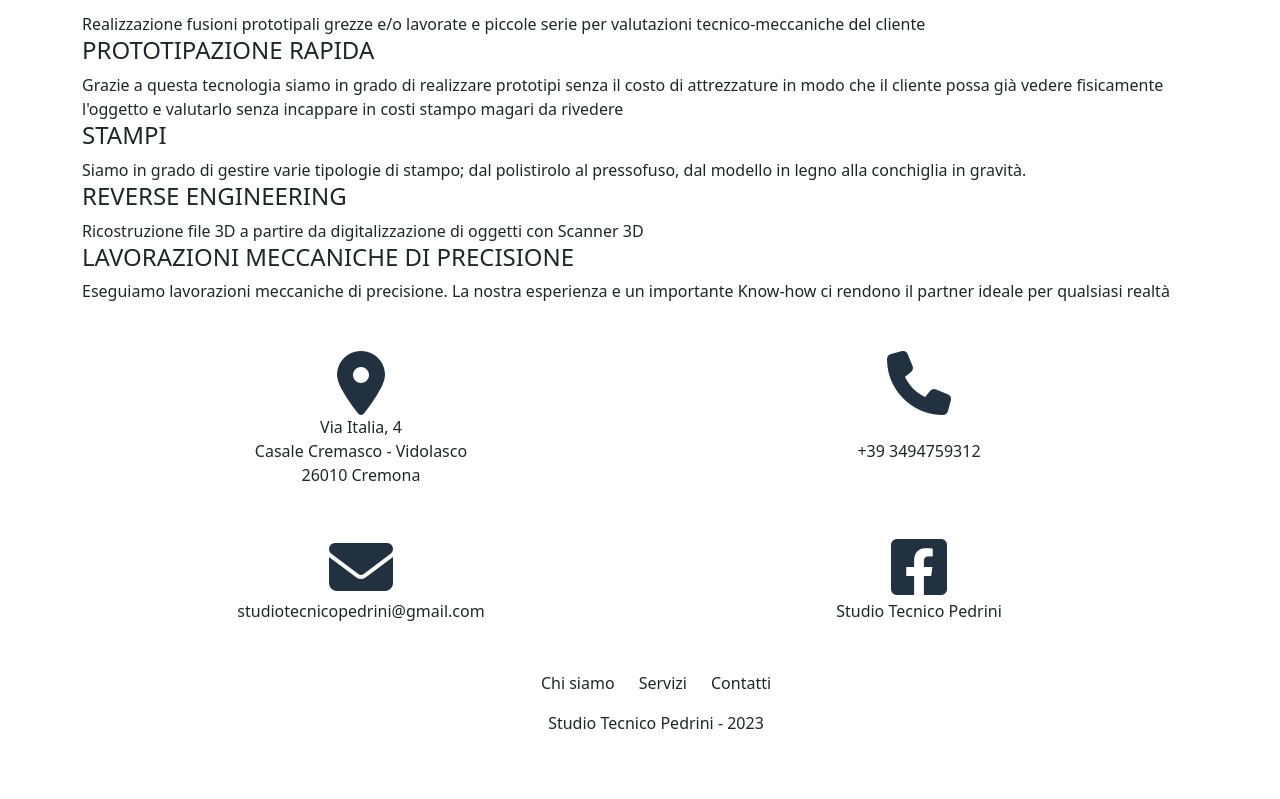
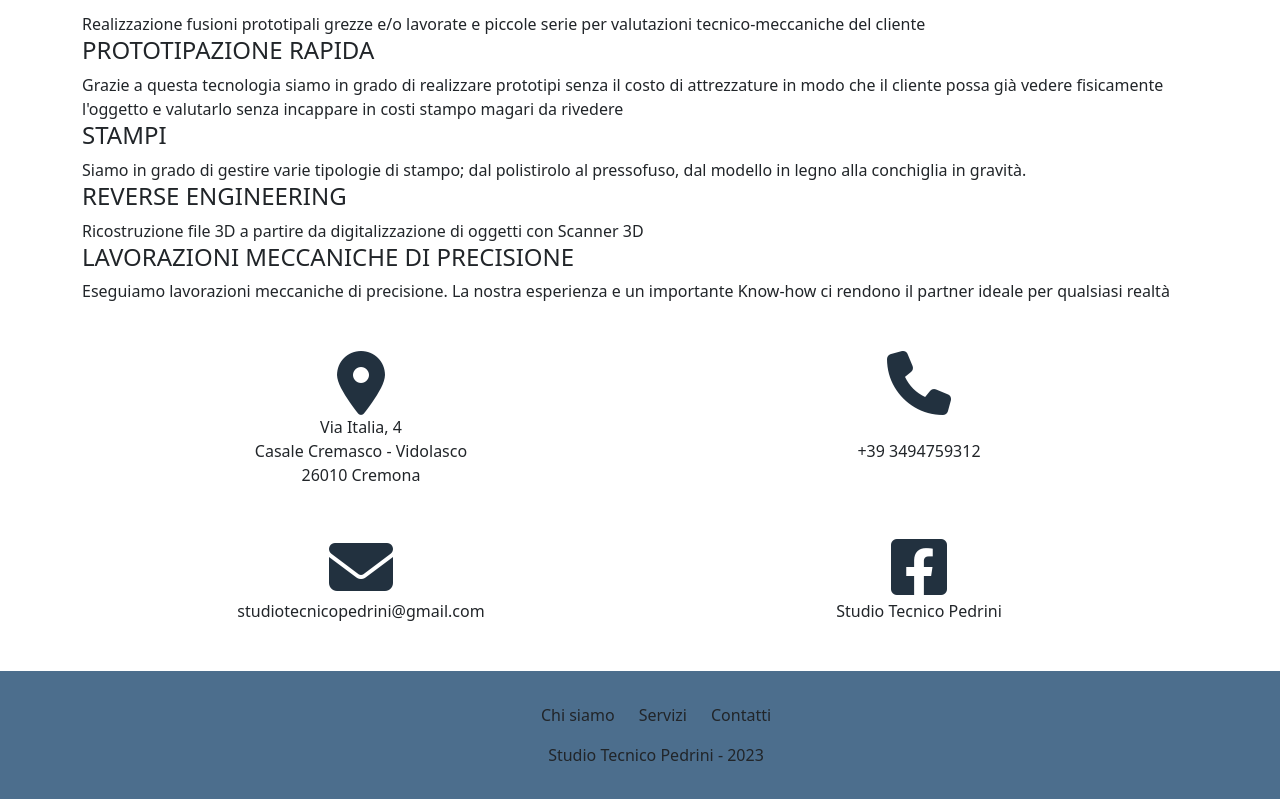
Before and after one commit to gluke0/studio-tecnico-pm, a Vue app: page / in a window 1280 px wide. Shown: the part 544-1343 px from the top of the page. Before the commit the page ends 1295 px from the top, so only its background shows below. Built offline with nearby package versions, Linux system fonts and the light colour scheme.

Commit message:
footer background

```diff
--- a/src/components/footer.vue
+++ b/src/components/footer.vue
@@ -13,9 +13,9 @@ export default {
 </script>
 
 <template>
-  <div class="container">
-    <div class="">
-      <div>
+  <div class="">
+    <div class="foot">
+      <div class="">
         <ul class="d-flex justify-content-center">
           <li><a class="text-decoration-none text-dark" href="">Chi siamo</a></li>
           <li class="ms-4"><a class="text-decoration-none text-dark" href="">Servizi</a></li>
@@ -34,5 +34,9 @@ export default {
 <style lang="scss">
 @import '../style/main.scss';
 
-
+.foot{
+  width: 100%;
+  background-color: #4c6e8d;
+  padding: 2rem;
+}
 </style>
```
